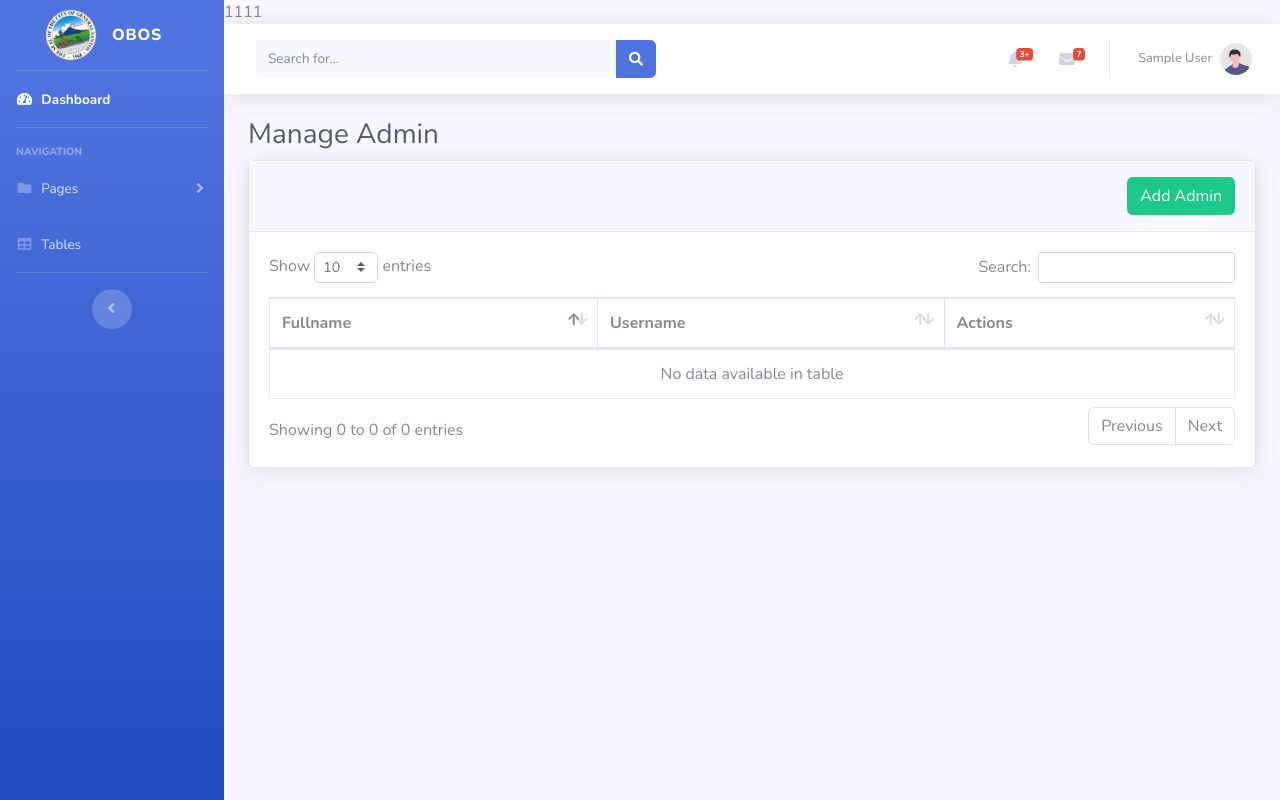
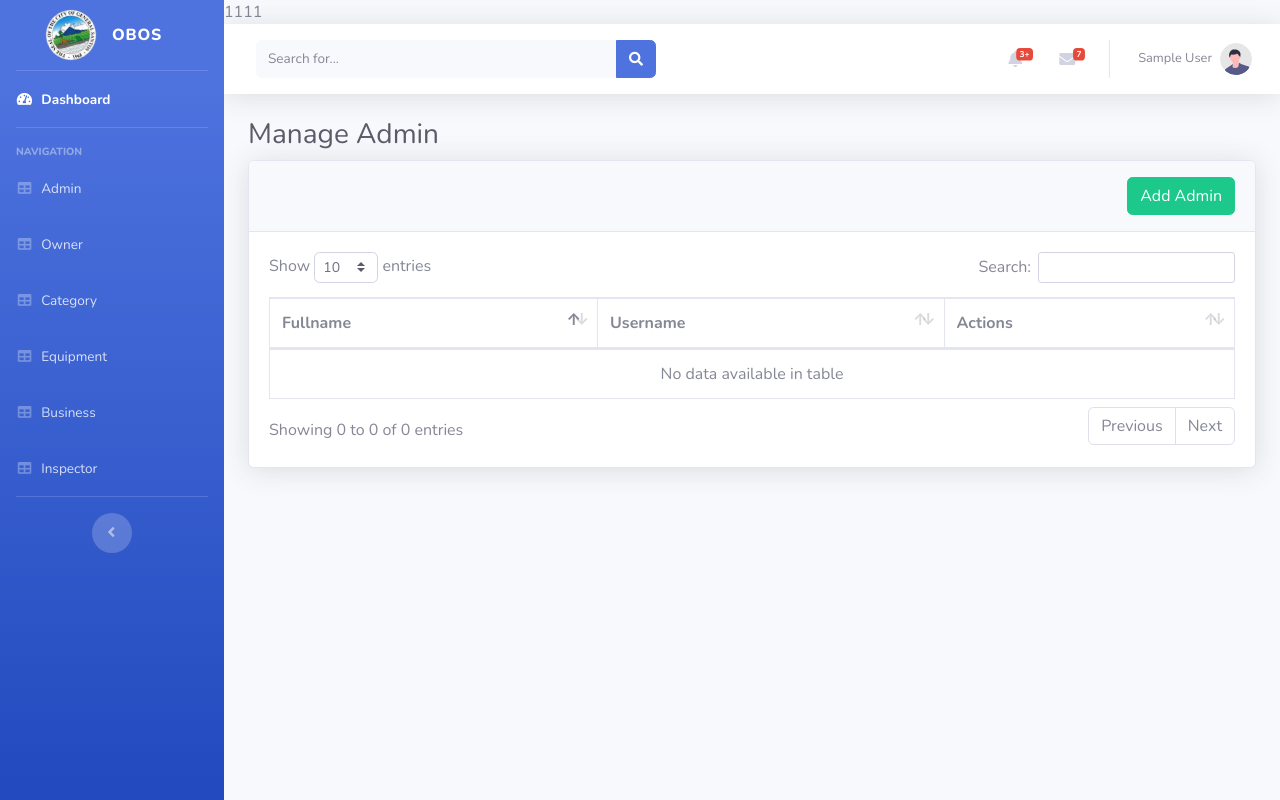
Before and after one commit to masterdave000/bootstrap, a PHP site: page /bootstrap/inspection/admin/index.php in a window 1280 px wide. Run offline with PHP 8.4, Linux system fonts and the light colour scheme; the visitor is signed in with stand-in values (Sample User, id 1); data that the repository does not hold is empty.

Commit message:
Delete: Dropdown Navigation, Add: nav-item

```diff
--- a/inspection/includes/side-header.php
+++ b/inspection/includes/side-header.php
@@ -39,7 +39,6 @@ require __DIR__ . "/../../login-check.php";
 
     <!-- Page Wrapper -->
     <div id="wrapper">
-
         <!-- Sidebar -->
         <ul class="navbar-nav bg-gradient-primary sidebar sidebar-dark accordion" id="accordionSidebar">
 
@@ -69,38 +68,40 @@ require __DIR__ . "/../../login-check.php";
                 Navigation
             </div>
 
-            <!-- Nav Item - Pages Collapse Menu -->
             <li class="nav-item">
-                <a class="nav-link collapsed" href="#" data-toggle="collapse" data-target="#collapsePages"
-                    aria-expanded="true" aria-controls="collapsePages">
-                    <i class="fas fa-fw fa-folder"></i>
-                    <span>Pages</span>
-                </a>
-                <div id="collapsePages" class="collapse" aria-labelledby="headingPages" data-parent="#accordionSidebar">
-                    <div class="bg-white py-2 collapse-inner rounded">
-                        <h6 class="collapse-header">Navigation</h6>
-                        <!-- <a class="collapse-item" href="register.html">Register</a> -->
-                        <a class="collapse-item" href="forgot-password.html">Forgot Password</a>
-                        <a class="collapse-item" href="<?php echo SITEURL?>inspection/admin/">Admin</a>
-                        <a class="collapse-item" href="<?php echo SITEURL?>inspection/admin/">Location</a>
-                        <a class="collapse-item" href="<?php echo SITEURL?>inspection/admin/">Owner</a>
-                        <a class="collapse-item" href="<?php echo SITEURL?>inspection/category/">Category</a>
-                        <a class="collapse-item" href="<?php echo SITEURL?>inspection/equipment/">Equipment</a>
-                        <a class="collapse-item" href="<?php echo SITEURL?>inspection/business/">Business</a>
-                        <a class="collapse-item" href="<?php echo SITEURL?>inspection/admin/">Inspector</a>
-                        <div class="collapse-divider"></div>
-                        <!-- <h6 class="collapse-header">Other Pages:</h6>
-                        <a class="collapse-item" href="<?php echo SITEURL?>inspection/404.html">404 Page</a>
-                        <a class="collapse-item" href="blank.html">Blank Page</a> -->
-                    </div>
-                </div>
+                <a class="nav-link" href="<?php echo SITEURL?>inspection/admin/">
+                    <i class="fas fa-fw fa-table"></i>
+                    <span>Admin</span></a>
             </li>
 
-            <!-- Nav Item - Tables -->
             <li class="nav-item">
-                <a class="nav-link" href="tables.html">
+                <a class="nav-link" href="<?php echo SITEURL?>inspection/owner/">
                     <i class="fas fa-fw fa-table"></i>
-                    <span>Tables</span></a>
+                    <span>Owner</span></a>
+            </li>
+
+            <li class="nav-item">
+                <a class="nav-link" href="<?php echo SITEURL?>inspection/category/">
+                    <i class="fas fa-fw fa-table"></i>
+                    <span>Category</span></a>
+            </li>
+
+            <li class="nav-item">
+                <a class="nav-link" href="<?php echo SITEURL?>inspection/equipment/">
+                    <i class="fas fa-fw fa-table"></i>
+                    <span>Equipment</span></a>
+            </li>
+
+            <li class="nav-item">
+                <a class="nav-link" href="<?php echo SITEURL?>inspection/business/">
+                    <i class="fas fa-fw fa-table"></i>
+                    <span>Business</span></a>
+            </li>
+
+            <li class="nav-item">
+                <a class="nav-link" href="<?php echo SITEURL?>inspection/inspector/">
+                    <i class="fas fa-fw fa-table"></i>
+                    <span>Inspector</span></a>
             </li>
 
             <!-- Divider -->
```
